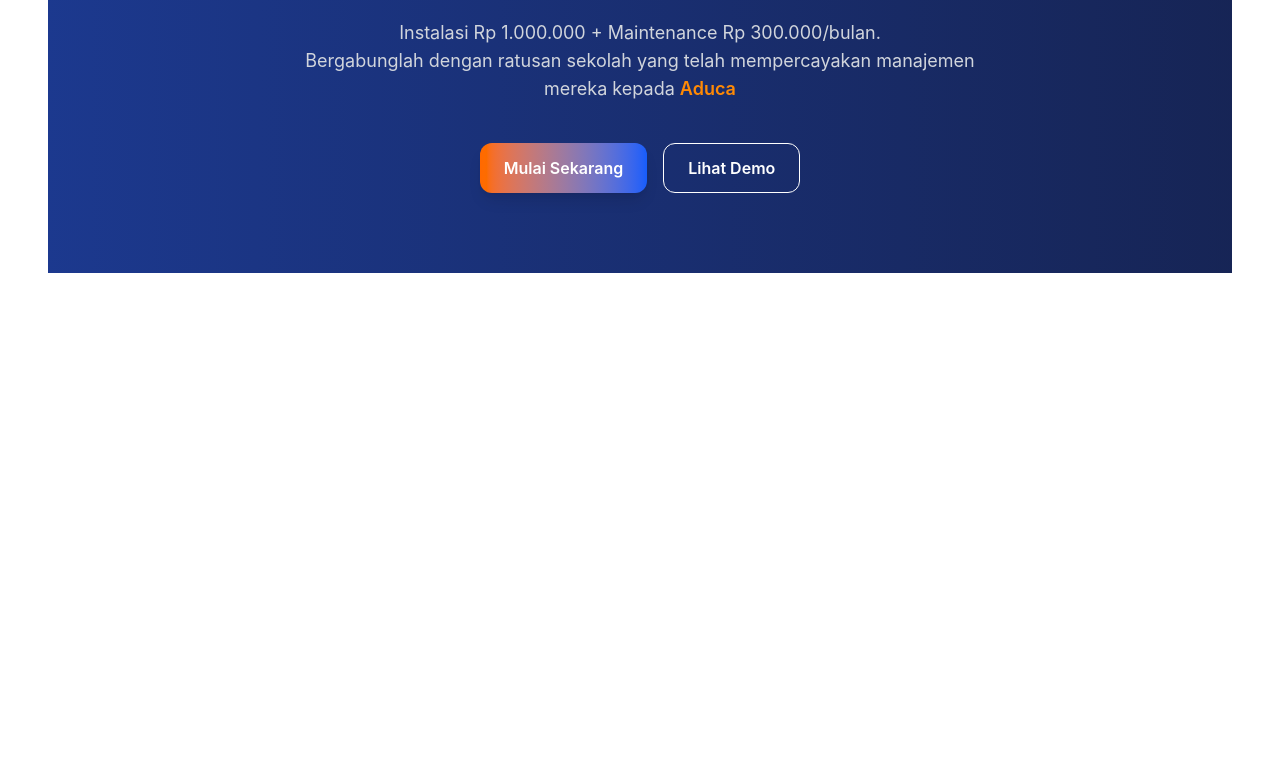
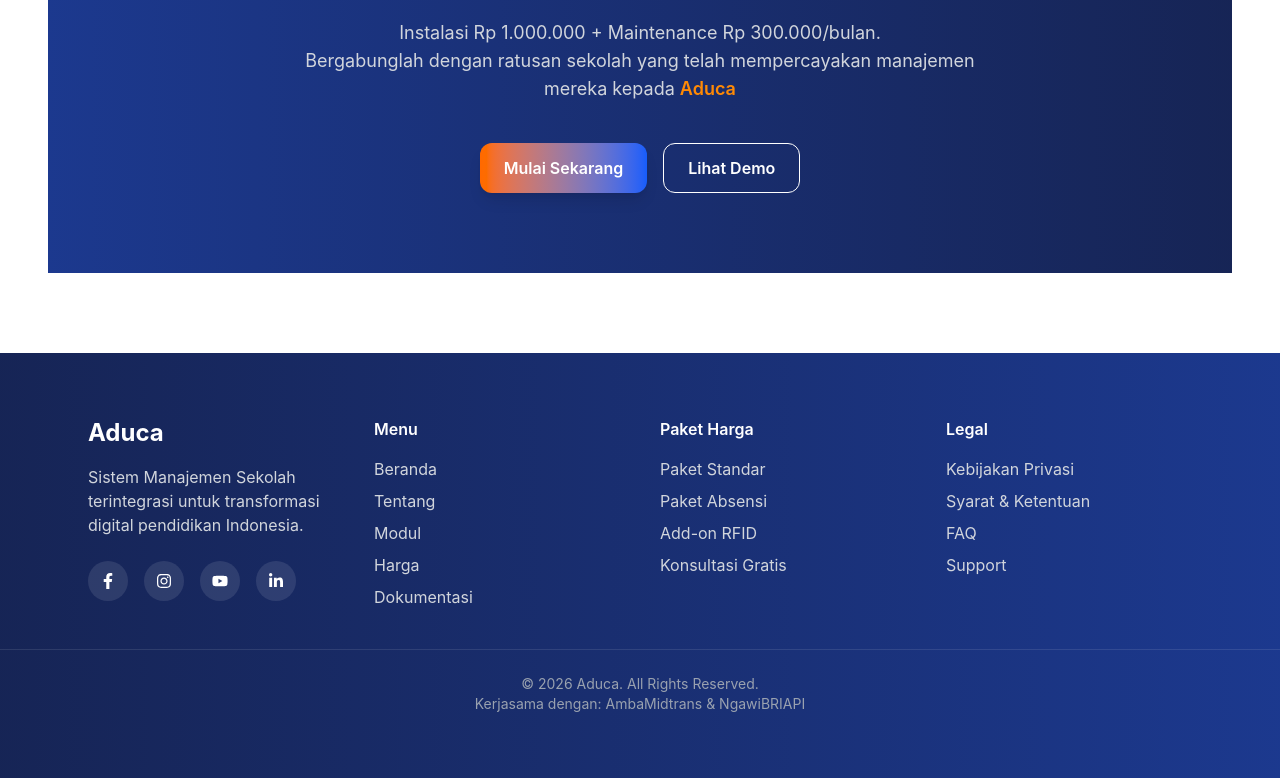
Before and after one commit to bintangskibidi/miniprojectfe, a React (Vite) app: page / in a window 1280 px wide. Shown: the part 4778-5556 px from the top of the page. Before the commit the page ends 5131 px from the top, so only its background shows below. Built offline with nearby package versions, Linux system fonts and the light colour scheme.

Commit message:
keteranganbaru

```diff
--- a/src/component/LandingPage.jsx
+++ b/src/component/LandingPage.jsx
@@ -12,6 +12,10 @@ import {
   FaDollarSign,
   FaCalendarAlt,
   FaFileAlt,
+  FaFacebookF,
+  FaInstagram,
+  FaYoutube,
+  FaLinkedinIn,
 } from "react-icons/fa";
 
 function LandingPage() {
@@ -477,7 +481,7 @@ function LandingPage() {
               ))}
             </div>
           </div>
-        {/* CTA SECTION */}
+
 <div className="py-20 w-full bg-gradient-to-r from-blue-900 to-blue-950 text-center text-white">
   <h1 className="text-4xl md:text-5xl font-bold mb-6">
     Siap Transformasi Sekolah Anda?
@@ -500,6 +504,76 @@ function LandingPage() {
   </div>
 </div>
       </div>
+       <footer className="bg-gradient-to-r from-blue-950 to-blue-900 text-white py-16">
+      <div className="max-w-6xl mx-auto px-6 grid md:grid-cols-4 gap-10">
+
+
+        <div>
+          <h2 className="text-2xl font-bold mb-4">Aduca</h2>
+          <p className="text-gray-300 mb-6">
+            Sistem Manajemen Sekolah terintegrasi untuk transformasi
+            digital pendidikan Indonesia.
+          </p>
+
+
+          <div className="flex gap-4">
+            <div className="bg-white/10 p-3 rounded-full hover:bg-white hover:text-blue-900 transition cursor-pointer">
+              <FaFacebookF />
+            </div>
+            <div className="bg-white/10 p-3 rounded-full hover:bg-white hover:text-blue-900 transition cursor-pointer">
+              <FaInstagram />
+            </div>
+            <div className="bg-white/10 p-3 rounded-full hover:bg-white hover:text-blue-900 transition cursor-pointer">
+              <FaYoutube />
+            </div>
+            <div className="bg-white/10 p-3 rounded-full hover:bg-white hover:text-blue-900 transition cursor-pointer">
+              <FaLinkedinIn />
+            </div>
+          </div>
+        </div>
+
+
+        <div>
+          <h3 className="font-semibold mb-4">Menu</h3>
+          <ul className="space-y-2 text-gray-300">
+            <li>Beranda</li>
+            <li>Tentang</li>
+            <li>Modul</li>
+            <li>Harga</li>
+            <li>Dokumentasi</li>
+          </ul>
+        </div>
+
+
+        <div>
+          <h3 className="font-semibold mb-4">Paket Harga</h3>
+          <ul className="space-y-2 text-gray-300">
+            <li>Paket Standar</li>
+            <li>Paket Absensi</li>
+            <li>Add-on RFID</li>
+            <li>Konsultasi Gratis</li>
+          </ul>
+        </div>
+
+
+        <div>
+          <h3 className="font-semibold mb-4">Legal</h3>
+          <ul className="space-y-2 text-gray-300">
+            <li>Kebijakan Privasi</li>
+            <li>Syarat & Ketentuan</li>
+            <li>FAQ</li>
+            <li>Support</li>
+          </ul>
+        </div>
+      </div>
+
+
+      <div className="border-t border-white/10 mt-10 pt-6 text-center text-gray-400 text-sm">
+        © 2026 Aduca. All Rights Reserved. <br />
+        Kerjasama dengan: AmbaMidtrans & NgawiBRIAPI
+      </div>
+    </footer>
+
     </div>
   );
 }
```
Also changed, not shown: 1 other file (tests, documents, lock files or other folders).
